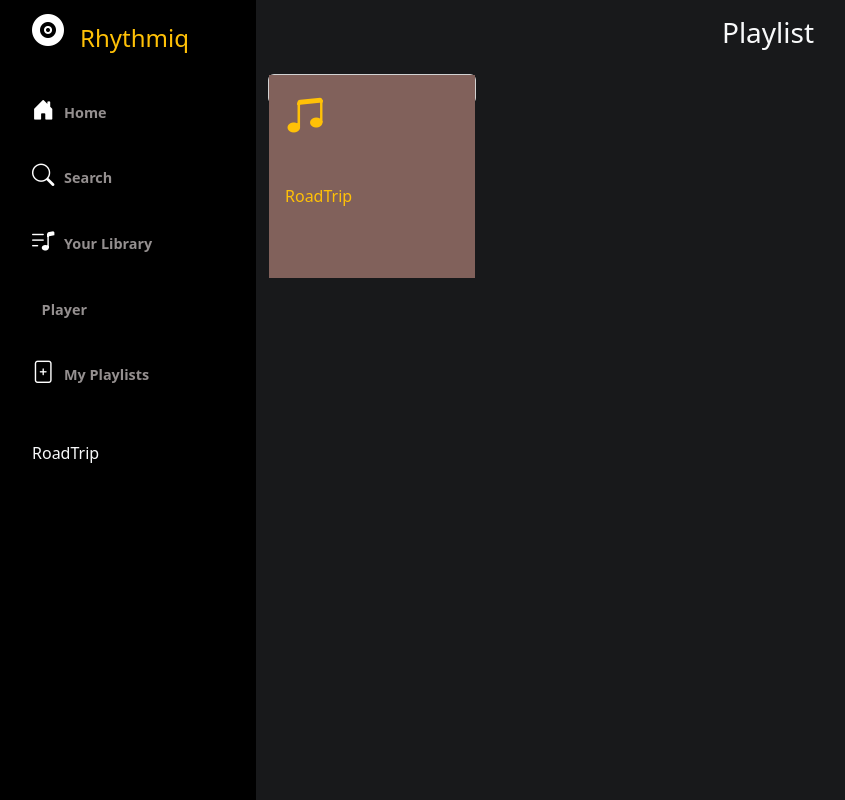
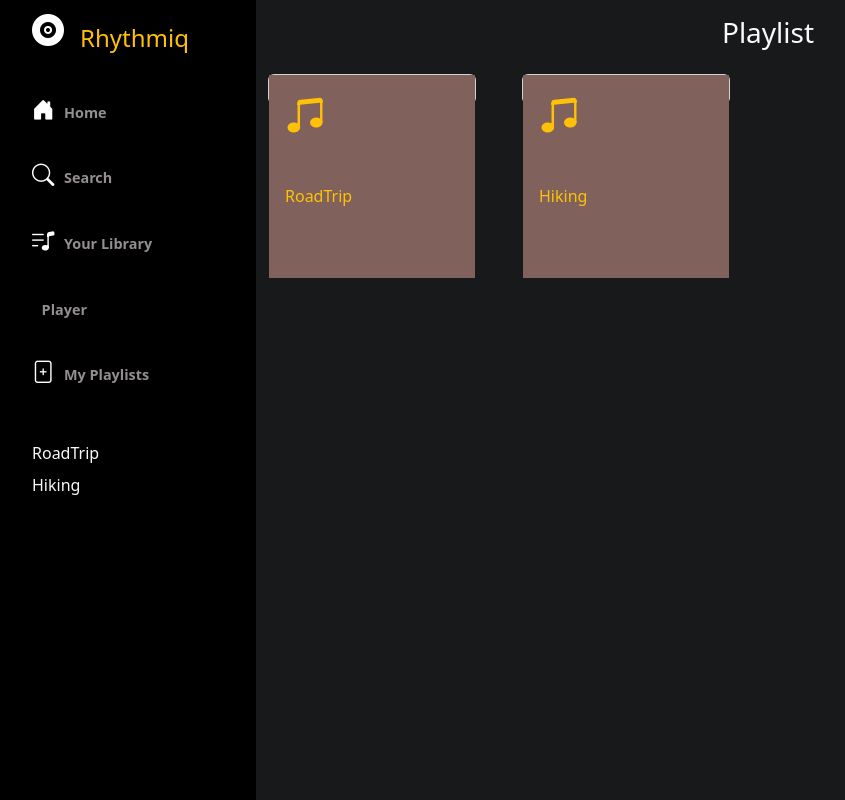
Before and after one commit to ngachadavid/RhythmicMusicApp, a React (Create React App) app in the folder rhythmiq/: page /library in a window 1280 px wide. Shown: the whole page, without its empty margins (0-845 px from the left). Built offline with nearby package versions, Linux system fonts and the light colour scheme; data requests are answered from the project's data file; some icons are missing.

Commit message:
Removed play button. Unnecessary

```diff
--- a/rhythmiq/db.json
+++ b/rhythmiq/db.json
@@ -356,6 +356,11 @@
       "name": "RoadTrip",
       "songs": [],
       "id": 1
+    },
+    {
+      "name": "Hiking",
+      "songs": [],
+      "id": 2
     }
   ]
 }
--- a/rhythmiq/src/component/PlayList.js
+++ b/rhythmiq/src/component/PlayList.js
@@ -134,7 +134,6 @@ function Playlist({songs, selected, onAddPlaylist, playlistTitle, playsong}) {
 
 
       <div className='px-5' style={{backgroundColor:"rgba(0, 0, 0, 0.1)", opacity:"1"}}>
-        <i class="bi bi-play-circle-fill h1 text-warning"></i>
         <div className="selected-playlist">
           {mySongs.length===0?<h5 className='text-center py-4'>Search any song to add to your playlist</h5>:
           <table class="table text-light">
```
